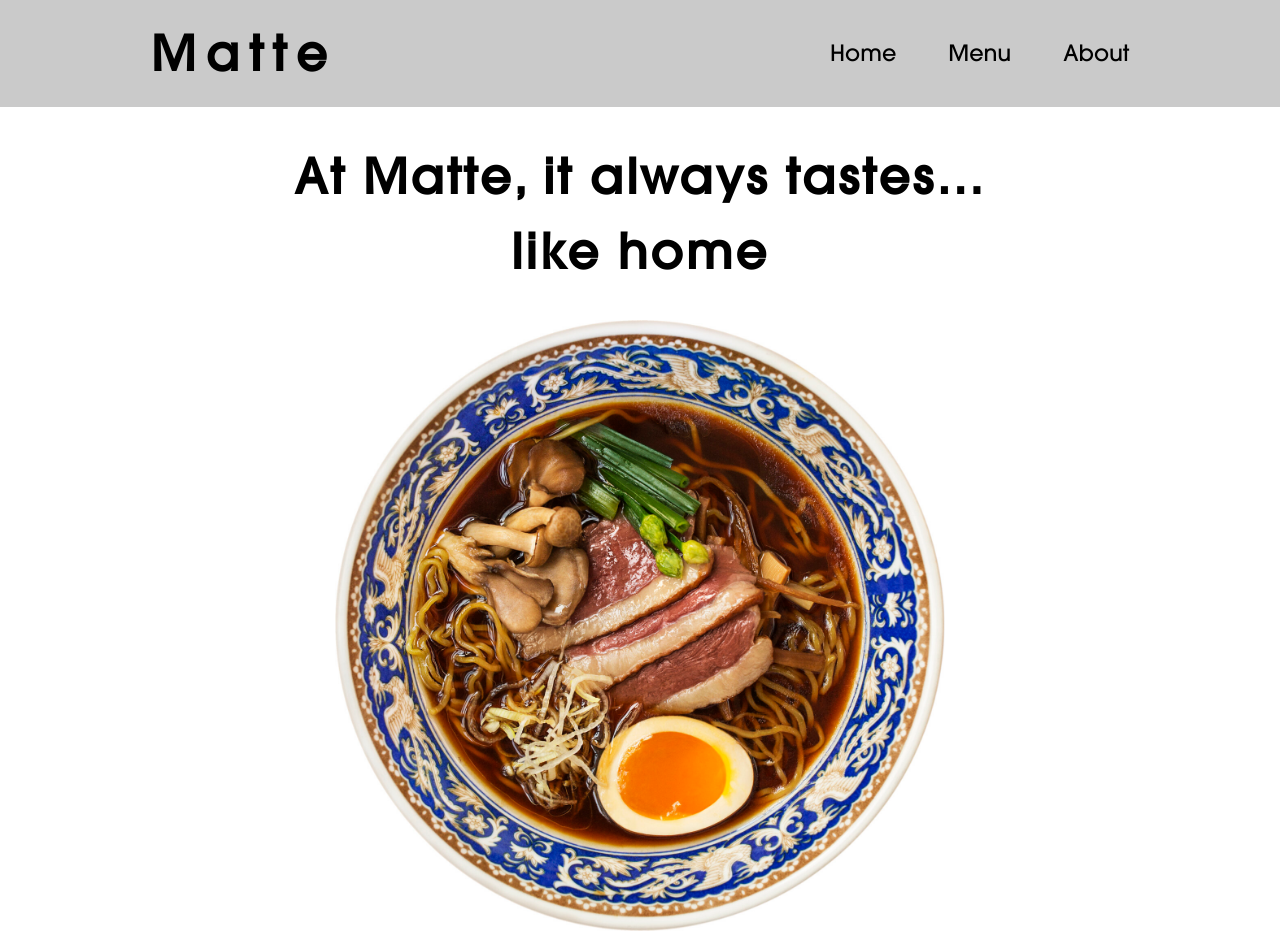
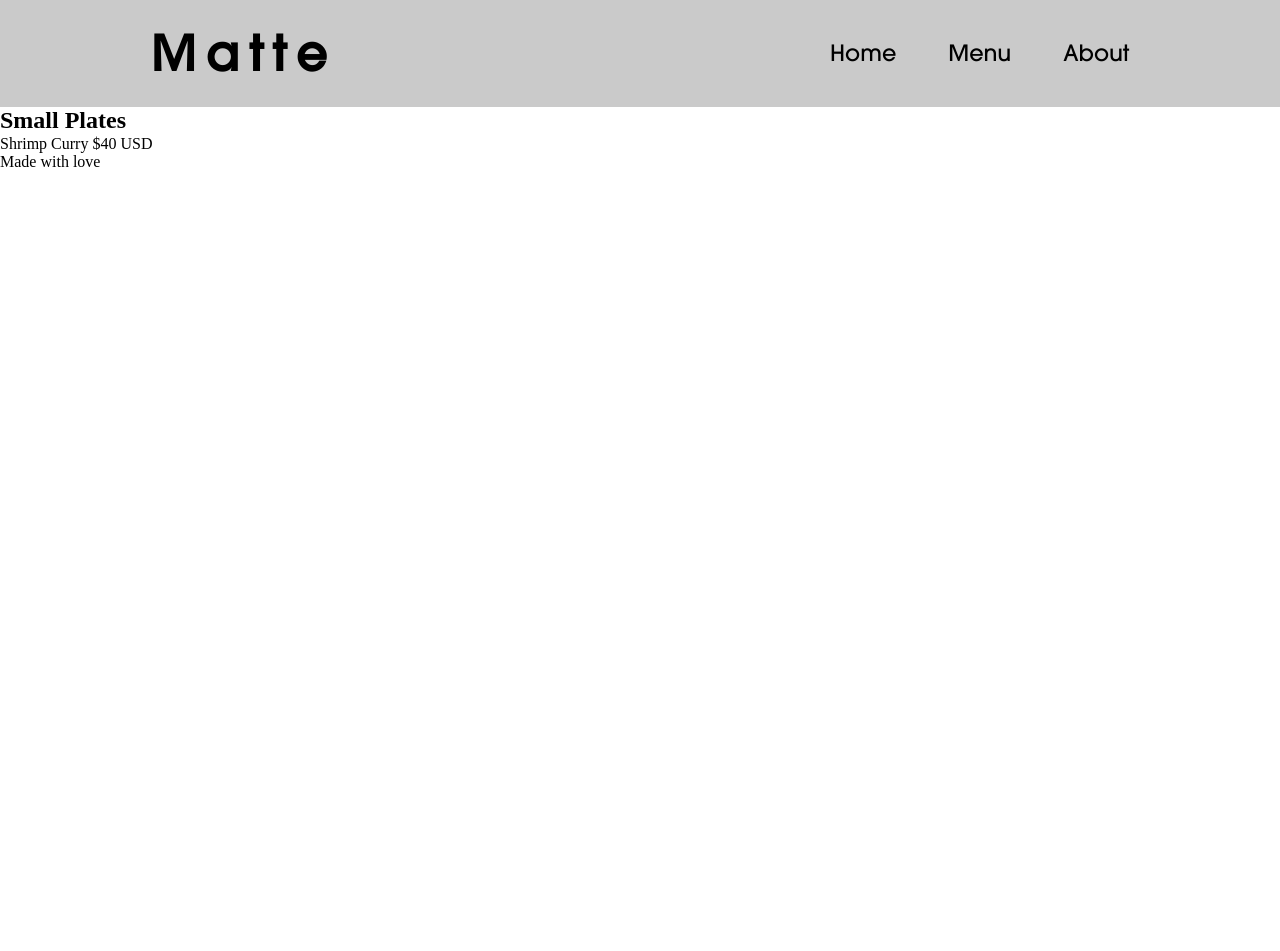
Before and after one commit to Dracozure/restaurant-page, a website built with webpack: page src/template.html in a window 1280 px wide. After the commit the page ends 800 px from the top, so only its background shows below. Built offline with nearby package versions, Linux system fonts and the light colour scheme.

Commit message:
Add menu page skeleton

```diff
--- a/src/index.js
+++ b/src/index.js
@@ -3,5 +3,3 @@ import './about.js';
 import './menu.js';
 import homePage from './home.js';
 import './navbar-mobile.js';
-
-homePage();
--- a/src/styles.css
+++ b/src/styles.css
@@ -82,6 +82,7 @@ nav.desktop button:hover {
     position: absolute;
     transform: scale(0);
     transition: 200ms ease-in-out;
+    position: fixed;
 }
 
 .nav-container.mobile.active {
@@ -108,7 +109,7 @@ nav.mobile button {
 }
 
 #content.hide {
-    transform: scale(0);
+    opacity: 0;
 }
 
 /* Home Content */
--- a/src/template.html
+++ b/src/template.html
@@ -16,6 +16,22 @@
             </nav>
         </div>
     </header>
-    <div id="content"></div>
+    <div id="content">
+        <div class="menu-section small-plates">
+            <h2>Small Plates</h2>
+            <div class="items-container small-plates">
+                <div class="block 1">
+                    <div class="item-header">
+                        <span class="item-name">Shrimp Curry</span>
+                        <span class="item-price">$40 USD</span>
+                    </div>
+                    <span class="item-description">Made with love</span>
+                </div>
+                <div class="block 2">
+
+                </div>
+            </div>
+        </div>
+    </div>
 </body>
 </html>
```
